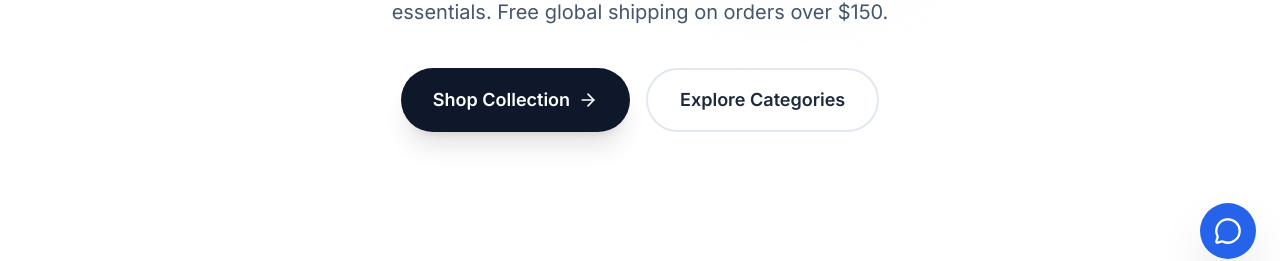
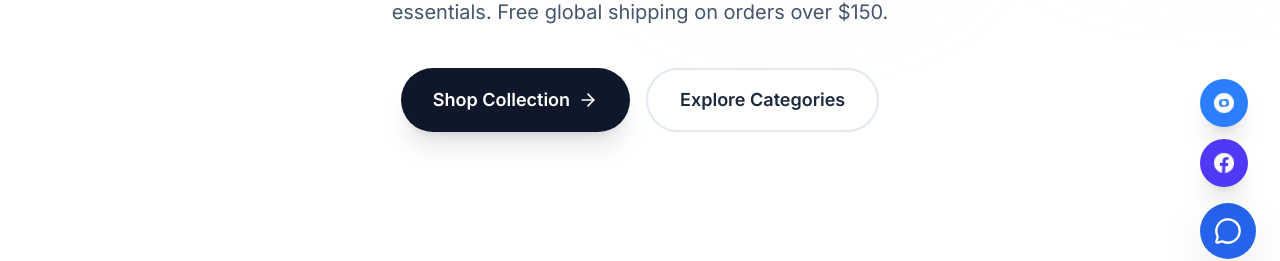
Before and after one commit to NTDuong2405/ecommerce-project, a React (Vite) app in the folder ecommerce-fe/: page / in a window 1280 px wide. Shown: the part 517-778 px from the top of the page. Built offline with nearby package versions, Linux system fonts and the light colour scheme; no server answers.

Commit message:
feat: complete i18n, add micro-animations, and full project cleanup (clean code)

```diff
--- a/ecommerce-fe/src/components/ChatBox.jsx
+++ b/ecommerce-fe/src/components/ChatBox.jsx
@@ -169,6 +169,47 @@ const ChatBox = () => {
 
   return (
     <div className="fixed bottom-6 right-6 z-[999]" ref={chatRef}>
+      {/* Floating Social Buttons (Above main bubble) */}
+      <div className={`flex flex-col gap-3 mb-4 transition-all duration-500 ${isOpen ? 'opacity-0 scale-75 pointer-events-none translate-y-10' : 'opacity-100 scale-100 translate-y-0'}`}>
+        {/* Zalo Button */}
+        <a
+          href="https://zalo.me/your_phone_number"
+          target="_blank"
+          rel="noopener noreferrer"
+          className="w-12 h-12 rounded-full bg-blue-500 text-white shadow-xl flex items-center justify-center hover:bg-blue-600 hover:scale-110 transition-all group relative animate-slide-in-right animation-delay-200"
+          title="Chat qua Zalo"
+        >
+          <div className="animate-gentle-swing">
+            <svg viewBox="0 0 24 24" fill="currentColor" className="w-6 h-6">
+              <path d="M12 2C6.48 2 2 6.48 2 12s4.48 10 10 10 10-4.48 10-10S17.52 2 12 2zm4.64 12.03c-.2.74-.84 1.34-1.58 1.54-.74.2-2.34.25-3.32.22-.98-.03-2.31-.19-3.05-.33-.74-.14-1.18-.54-1.39-1.28-.21-.74-.21-1.48-.21-2.22s0-1.48.21-2.22c.21-.74.65-1.14 1.39-1.28.74-.14 2.07-.3 3.05-.33.98-.03 2.58.02 3.32.22.74.2 1.38.8 1.58 1.54.2.74.23 1.48.23 2.22s-.03 1.48-.23 2.22zM12 9.5c-1.38 0-2.5 1.12-2.5 2.5s1.12 2.5 2.5 2.5 2.5-1.12 2.5-2.5-1.12-2.5-2.5-2.5z"/>
+            </svg>
+          </div>
+          {/* Tooltip */}
+          <span className="absolute right-full mr-3 px-3 py-1.5 bg-slate-900 text-white text-[10px] font-bold rounded-lg opacity-0 group-hover:opacity-100 transition-opacity whitespace-nowrap shadow-xl">
+            Zalo: 09xx xxx xxx
+          </span>
+        </a>
+
+        {/* Facebook Button */}
+        <a
+          href="https://facebook.com/your_page"
+          target="_blank"
+          rel="noopener noreferrer"
+          className="w-12 h-12 rounded-full bg-indigo-600 text-white shadow-xl flex items-center justify-center hover:bg-indigo-700 hover:scale-110 transition-all group relative animate-slide-in-right animation-delay-100"
+          title="Facebook Messenger"
+        >
+          <div className="animate-gentle-swing" style={{ animationDelay: '1s' }}>
+            <svg viewBox="0 0 24 24" fill="currentColor" className="w-6 h-6">
+              <path d="M12 2.04c-5.5 0-9.96 4.46-9.96 9.96 0 5 3.66 9.15 8.44 9.89v-6.99h-2.54v-2.9h2.54v-2.21c0-2.51 1.49-3.89 3.78-3.89 1.09 0 2.24.2 2.24.2v2.46h-1.26c-1.24 0-1.63.77-1.63 1.56v1.88h2.78l-.45 2.9h-2.33v6.99c4.78-.74 8.44-4.89 8.44-9.89 0-5.5-4.46-9.96-9.96-9.96z"/>
+            </svg>
+          </div>
+          {/* Tooltip */}
+          <span className="absolute right-full mr-3 px-3 py-1.5 bg-slate-900 text-white text-[10px] font-bold rounded-lg opacity-0 group-hover:opacity-100 transition-opacity whitespace-nowrap shadow-xl">
+            VibeCart Messenger
+          </span>
+        </a>
+      </div>
+
       {/* Nút bong bóng chat */}
       <button
         onClick={() => setIsOpen(!isOpen)}
--- a/ecommerce-fe/src/components/CustomerNotificationBell.jsx
+++ b/ecommerce-fe/src/components/CustomerNotificationBell.jsx
@@ -1,5 +1,5 @@
 import React, { useState, useEffect, useRef } from 'react';
-import { Bell, MessageCircle, Gift, X, Star, CheckCheck } from 'lucide-react';
+import { Bell, MessageCircle, Gift, Star, CheckCheck } from 'lucide-react';
 import { useSocket } from '../context/SocketContext';
 import { useNavigate } from 'react-router-dom';
 import api from '../utils/api';
--- a/ecommerce-fe/src/components/Navbar.jsx
+++ b/ecommerce-fe/src/components/Navbar.jsx
@@ -1,10 +1,19 @@
 import { useState } from 'react';
 import { Link, useNavigate } from 'react-router-dom';
-import { ShoppingBag, Search, User, Menu, X, LogOut, Globe, ChevronRight } from 'lucide-react';
+import { ShoppingBag, Search, User, Menu, X, LogOut, ChevronRight } from 'lucide-react';
 import api from '../utils/api';
 import { useCart } from '../context/CartContext';
 import CustomerNotificationBell from './CustomerNotificationBell';
 import { useTranslation } from 'react-i18next';
+
+const CATEGORIES = ['Fashion', 'Tech', 'Accessories', 'Beauty', 'Home'];
+const SUB_CATEGORY_MAP = {
+  Fashion: ['Áo Dài', 'Streetwear', 'Pants', 'T-Shirt', 'Polo'],
+  Tech: ['Smartphone', 'Audio', 'Laptop', 'Smart Home'],
+  Accessories: ['Watch', 'Bag', 'Jewelry'],
+  Beauty: ['Skincare', 'Makeup', 'Body Care'],
+  Home: ['Pottery/Basket', 'Vase', 'Furniture', 'Decoration']
+};
 
 const Navbar = () => {
   const { totalItems } = useCart();
@@ -14,14 +23,6 @@ const Navbar = () => {
   const [isProductsDropdownOpen, setIsProductsDropdownOpen] = useState(false);
   const [activeCategory, setActiveCategory] = useState('Fashion');
   const [catProducts, setCatProducts] = useState({});
-  const [categories] = useState(['Fashion', 'Tech', 'Accessories', 'Beauty', 'Home']);
-  const subCategoryMap = {
-    Fashion: ['Áo Dài', 'Streetwear', 'Pants', 'T-Shirt', 'Polo'],
-    Tech: ['Smartphone', 'Audio', 'Laptop', 'Smart Home'],
-    Accessories: ['Watch', 'Bag', 'Jewelry'],
-    Beauty: ['Skincare', 'Makeup', 'Body Care'],
-    Home: ['Pottery/Basket', 'Vase', 'Furniture', 'Decoration']
-  };
 
   const fetchProductsPreview = async (cat) => {
     if (catProducts[cat]) return;
@@ -95,7 +96,7 @@ const Navbar = () => {
                 {/* Tier 1: Categories */}
                 <div className="w-1/3 border-r border-slate-100 pr-4 space-y-1">
                   <div className="text-[10px] font-bold text-slate-400 uppercase tracking-widest mb-4">{t('filter.categories')}</div>
-                  {categories.map((cat) => (
+                  {CATEGORIES.map((cat) => (
                     <button
                       key={cat}
                       onMouseEnter={() => {
@@ -127,7 +128,7 @@ const Navbar = () => {
                 <div className="w-[180px] border-r border-slate-100 px-6 py-2 animate-fade-in">
                   <div className="text-[10px] font-bold text-slate-400 uppercase tracking-widest mb-4">{t('filter.explore', { category: t(`categories.${activeCategory}`) })}</div>
                   <div className="space-y-1">
-                    {subCategoryMap[activeCategory]?.map(sub => (
+                    {SUB_CATEGORY_MAP[activeCategory]?.map(sub => (
                       <Link
                         key={sub}
                         to={`/products?category=${activeCategory}&subCategory=${sub}`}
@@ -137,7 +138,7 @@ const Navbar = () => {
                         {t(`categories.${activeCategory}_items.${sub}`)}
                       </Link>
                     ))}
-                    {!subCategoryMap[activeCategory] && (
+                    {!SUB_CATEGORY_MAP[activeCategory] && (
                       <div className="text-[11px] text-slate-400 italic">{t('filter.no_sub')}</div>
                     )}
                   </div>
--- a/ecommerce-fe/src/index.css
+++ b/ecommerce-fe/src/index.css
@@ -108,3 +108,50 @@
 .animate-fade-in-down {
   animation: fade-in-down 0.2s ease-out forwards;
 }
+
+@keyframes slide-in-right {
+  0% {
+    opacity: 0;
+    transform: translateX(30px) scale(0.8);
+  }
+  100% {
+    opacity: 1;
+    transform: translateX(0) scale(1);
+  }
+}
+
+.animate-slide-in-right {
+  animation: slide-in-right 0.5s cubic-bezier(0.16, 1, 0.3, 1) forwards;
+}
+
+@keyframes gentle-swing {
+  0% { transform: rotate(0deg); }
+  25% { transform: rotate(5deg); }
+  50% { transform: rotate(0deg); }
+  75% { transform: rotate(-5deg); }
+  100% { transform: rotate(0deg); }
+}
+
+.animate-gentle-swing {
+  animation: gentle-swing 2s ease-in-out infinite;
+  transform-origin: center;
+}
+
+@keyframes zoom-in-up {
+  0% {
+    opacity: 0;
+    transform: scale(0.9) translateY(20px);
+  }
+  100% {
+    opacity: 1;
+    transform: scale(1) translateY(0);
+  }
+}
+
+.animate-zoom-in-up {
+  animation: zoom-in-up 0.5s cubic-bezier(0.25, 0.46, 0.45, 0.94) forwards;
+}
+
+.animation-delay-100 { animation-delay: 100ms; }
+.animation-delay-200 { animation-delay: 200ms; }
+.animation-delay-300 { animation-delay: 300ms; }
--- a/ecommerce-fe/src/pages/admin/AdminInventory.jsx
+++ b/ecommerce-fe/src/pages/admin/AdminInventory.jsx
@@ -1,6 +1,6 @@
 import { useState, useEffect } from 'react';
 import api from '../../utils/api';
-import { Search, CheckCircle, Save, AlertTriangle, Upload, FileSpreadsheet, Download } from 'lucide-react';
+import { Search, CheckCircle, Save, AlertTriangle, FileSpreadsheet, Download } from 'lucide-react';
 import { useSocket } from '../../context/SocketContext';
 
 const AdminInventory = () => {
--- a/ecommerce-fe/src/pages/admin/AdminMarketing.jsx
+++ b/ecommerce-fe/src/pages/admin/AdminMarketing.jsx
@@ -1,6 +1,6 @@
 import React, { useState, useEffect } from 'react';
 import api from '../../utils/api';
-import { Megaphone, Cake, Send, Plus, Calendar, Tag, AlertCircle, CheckCircle, Trash2 } from 'lucide-react';
+import { Megaphone, Cake, Send, Plus, Calendar, AlertCircle, CheckCircle, Trash2 } from 'lucide-react';
 
 const AdminMarketing = () => {
   const [promotions, setPromotions] = useState([]);
--- a/ecommerce-fe/src/pages/shop/Products.jsx
+++ b/ecommerce-fe/src/pages/shop/Products.jsx
@@ -5,6 +5,8 @@ import { Star, Search, SlidersHorizontal, ShoppingBag, ArrowLeft, ArrowRight } f
 import { formatPrice } from '../../utils/format';
 import { useTranslation } from 'react-i18next';
 
+
+const CATEGORIES = ['Fashion', 'Tech', 'Accessories', 'Beauty', 'Home'];
 
 const Products = () => {
   const { t } = useTranslation();
@@ -19,15 +21,6 @@ const Products = () => {
   const [maxPrice, setMaxPrice] = useState('');
   const [selectedCategory, setSelectedCategory] = useState(searchParams.get('category') || '');
   const [selectedSubCategory, setSelectedSubCategory] = useState(searchParams.get('subCategory') || '');
-  const [categories] = useState(['Fashion', 'Tech', 'Accessories', 'Beauty', 'Home']);
-
-  const subCategoryMap = {
-    Fashion: ['Áo Dài', 'Streetwear', 'Pants', 'T-Shirt', 'Polo'],
-    Tech: ['Smartphone', 'Audio', 'Laptop', 'Smart Home'],
-    Accessories: ['Watch', 'Bag', 'Jewelry'],
-    Beauty: ['Skincare', 'Makeup', 'Body Care'],
-    Home: ['Pottery/Basket', 'Vase', 'Furniture', 'Decoration']
-  };
   const sortParam = searchParams.get('sort');
   const limit = 8;
 
@@ -113,7 +106,7 @@ const Products = () => {
           >
             {t('filter.all')}
           </button>
-          {categories.map(cat => (
+          {CATEGORIES.map(cat => (
             <button
               key={cat}
               onClick={() => updateCategory(cat)}
@@ -191,8 +184,14 @@ const Products = () => {
         </div>
       ) : (
         <div className="grid grid-cols-2 sm:grid-cols-2 lg:grid-cols-4 gap-6">
-          {products.map((product) => (
-            <ProductCard key={product.id} product={product} />
+          {products.map((product, idx) => (
+            <div
+              key={product.id}
+              className="animate-zoom-in-up"
+              style={{ animationDelay: `${idx * 100}ms` }}
+            >
+              <ProductCard product={product} />
+            </div>
           ))}
         </div>
       )}
```
Also changed, not shown: 1 other file (tests, documents, lock files or other folders).
